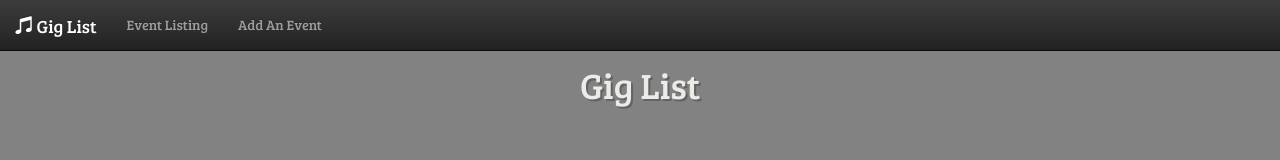
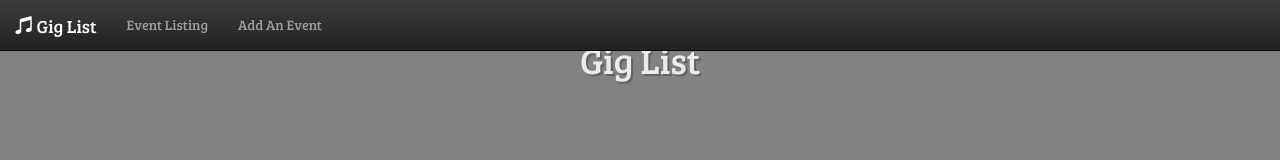
Before and after one commit to jpmarra/event-lister, a website: page public/index.html in a window 1280 px wide. Drawn offline with nearby package versions, Linux system fonts and the light colour scheme; some packages are replaced by stand-ins of ours; no server answers.

Commit message:
Changing padding on body again

```diff
--- a/public/stylesheet.css
+++ b/public/stylesheet.css
@@ -1,6 +1,6 @@
 body {
   font-family: 'Bree Serif', serif;
-  padding-top: 45px;
+  padding-top: 20px;
   background-color:  #828282;
 }
 
```
